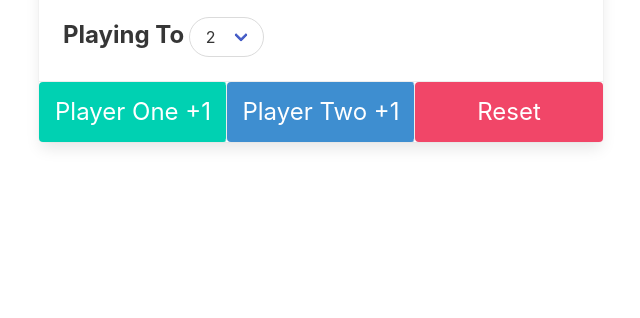
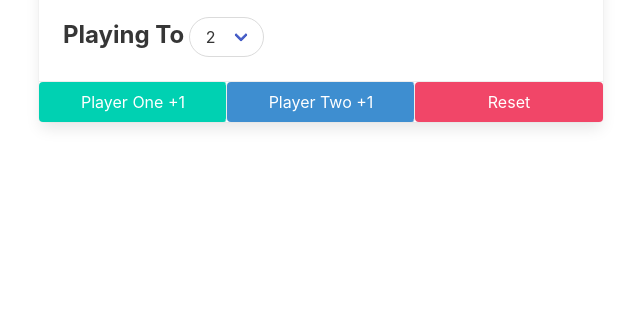
Before and after one commit to Martinsngene/Ping-Pong-Score-Keeper, a plain HTML site: page index.html in a window 1280 px wide. Shown: the part 482-800 px from the top of the page, without its empty margins (319-959 px from the left). Drawn offline with nearby package versions, Linux system fonts and the light colour scheme.

Commit message:
Modified index.html file.

```diff
--- a/index.html
+++ b/index.html
@@ -57,9 +57,9 @@
                       </div>
                       <footer class="card-footer">
 
-                           <button class="is-primary button card-footer-item is-large" id="p1Button">Player One +1</button>
-                           <button class="is-info button card-footer-item is-large" id="p2Button">Player Two +1</button>
-                           <button class="is-danger button card-footer-item is-large"id="reset">Reset</button>
+                           <button class="is-primary button card-footer-item" id="p1Button">Player One +1</button>
+                           <button class="is-info button card-footer-item" id="p2Button">Player Two +1</button>
+                           <button class="is-danger button card-footer-item"id="reset">Reset</button>
                       </footer>
                 </div>
 
```
